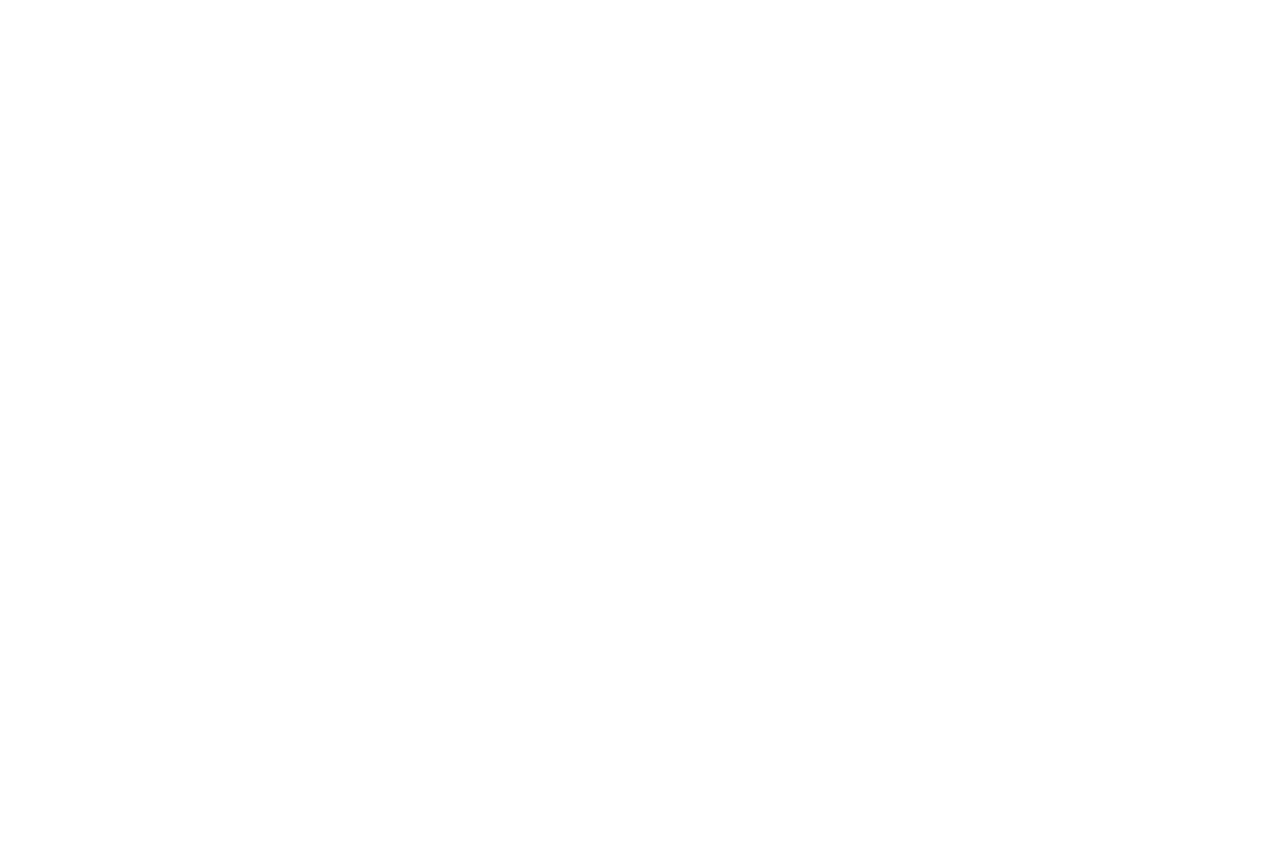
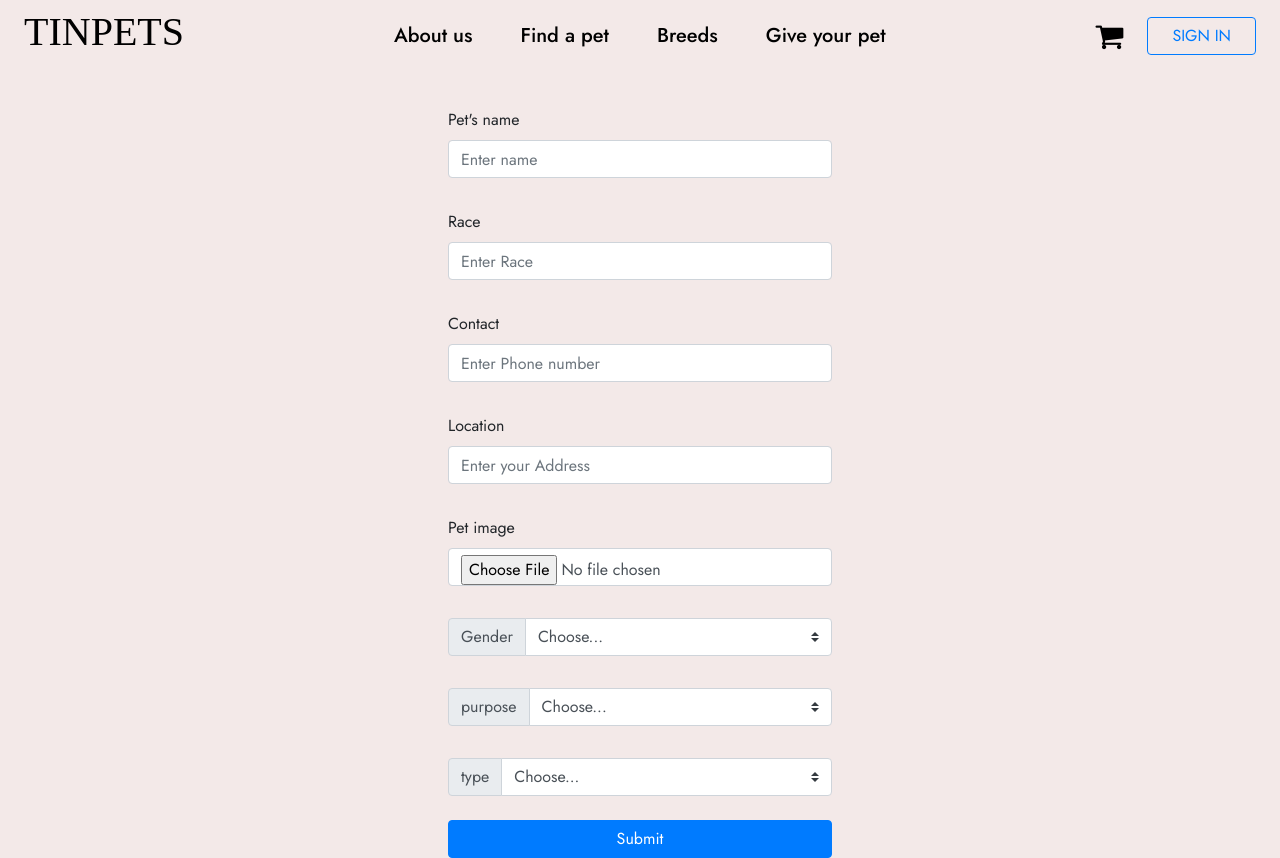
Before and after one commit to TonyYou998/tinpet, a React (Create React App) app: page /give in a window 1280 px wide. Before the commit the page ends 800 px from the top, so only its background shows below. Built offline with nearby package versions, Linux system fonts and the light colour scheme; a web font is replaced by a local one.

Commit message:
prepare for presentation

```diff
--- a/src/components/Navbar/index.js
+++ b/src/components/Navbar/index.js
@@ -13,24 +13,35 @@ export default function Navbar() {
   return (
 
     <nav className="navbar w-100 px-4 navbar__fix navbar-expand-lg navbar-light ">
+      <Link to="/" style={{color:"black",textDecoration:"none"}}>
       <h1 className="logo" >
         TINPETS
       </h1>
+      </Link>
+
 
       <div className=" navbar-collapse" id="navbarSupportedContent">
         <ul className="navbar-nav m-auto">
         <li className="nav-item mx-4">
             About us
           </li>
+          <Link to="/pet-all" style={{color:"black",textDecoration:"none"}}>
               <li className="nav-item mx-4">
                 Find a pet
               </li>
+          </Link>
+
+          <Link to="/breed" style={{textDecoration:"none",color:"black"}}>
             <li className="nav-item mx-4">
               Breeds
             </li>
+          </Link>
+          <Link to="/give" style={{textDecoration:"none",color:"black"}} >
           <li className="nav-item mx-4">
-            Market
+            Give your pet
           </li>
+          </Link>
+
 
 
         </ul>
--- a/src/containers/HomeTemplate/BreedPage/index.js
+++ b/src/containers/HomeTemplate/BreedPage/index.js
@@ -1,9 +1,30 @@
-function BreedPage(props) {
-
-
+import React from 'react'
+import SingleItem from '../FindAPetPage/components/SingleItem'
+function BreedPage() {
     return (
-        <div>
+        <div className="findapet__wrapper ">
+        <h3 className="text-center">All breeding available </h3>
+      <div className="container">
+        <div className="row">
+          <SingleItem img={"/img/dog1.jpg"} name={"shiba inu"} />
+          <SingleItem img={"/img/dog2.jpg"} name={"kato"}  />
+          <SingleItem img={"/img/dog3.jpg"} name={"name3"} />
+          <SingleItem  img={"/img/dog4.jpg"} name={"hello world"} />
+          <SingleItem img={"/img/dog3.jpg"} name={"doger"} />
+          <SingleItem img={"/img/dog6.jpg"} name={"yaiba"} />
+          <SingleItem img={"/img/dog7.jpg"} name={"nana"} />
+          <SingleItem img={"/img/dog2.jpg"} name={"coca"} />
+          <SingleItem img={"/img/dog3.jpg"} name={"pepsi"} />
+          <SingleItem img={"/img/dog4.jpg"} name={"bun"} />
+          <SingleItem img={"/img/dog1.jpg"} name={"ken"} />
+          <SingleItem img={"/img/dog6.jpg"} name={"doraemon"} />
+          <SingleItem  img={"/img/dog7.jpg"} name={"putin"} />
+          <SingleItem img={"/img/dog3.jpg"} name={" inu"} />
 
         </div>
+      </div>
+    </div>
     )
 }
+
+export default BreedPage
--- a/src/containers/HomeTemplate/FindAPetPage/components/SingleItem/index.js
+++ b/src/containers/HomeTemplate/FindAPetPage/components/SingleItem/index.js
@@ -1,4 +1,5 @@
 import React from 'react'
+import { Link } from 'react-router-dom';
 
 export default function SingleItem(props) {
     const {img,name}=props;
@@ -7,7 +8,10 @@ export default function SingleItem(props) {
         <div className="item__wrapper col-3 pt-3">
             <img className="item__img w-100" src={img} alt=""/>
             <div className="item__content">
+                <Link to="/detail/id">
                 <h6 className="py-2 btn btn-primary w-100" >{name}</h6>
+                </Link>
+
 
             </div>
         </div>
--- /dev/null
+++ b/src/containers/HomeTemplate/GiveUpPage/components/Form/index.js
@@ -0,0 +1,100 @@
+import React from 'react'
+
+function FormGiveUp() {
+    return (
+      <form>
+        <div className="form-group py-2">
+          <label htmlFor="exampleInputEmail1">Pet's name</label>
+          <input
+            type="text"
+            className="form-control"
+            placeholder="Enter name"
+          />
+        </div>
+        <div className="form-group py-2">
+          <label htmlFor="exampleInputEmail1">Race</label>
+          <input
+            type="text"
+            className="form-control"
+            placeholder="Enter Race"
+          />
+        </div>
+        <div className="form-group py-2">
+          <label htmlFor="exampleInputEmail1">Contact</label>
+          <input
+            type="phone"
+            className="form-control"
+            placeholder="Enter Phone number"
+          />
+        </div>
+
+        <div className="form-group py-2">
+          <label htmlFor="exampleInputEmail1">Location</label>
+          <input
+            type="text"
+            className="form-control"
+            placeholder="Enter your Address "
+          />
+        </div>
+        <div className="form-group py-2">
+          <label htmlFor="exampleInputEmail1">Pet image</label>
+          <input
+            type="file"
+            className="form-control"
+            placeholder="Enter your Address "
+          />
+        </div>
+        <div className="input-group py-2 mb-3">
+          <div className="input-group-prepend">
+            <label className="input-group-text" htmlFor="inputGroupSelect01">
+              Gender
+            </label>
+          </div>
+          <select className="custom-select w-50" id="inputGroupSelect01">
+            <option selected>Choose...</option>
+            <option value={1}>Male</option>
+            <option value={2}>Female</option>
+
+          </select>
+        </div>
+
+        <div className="input-group py-2 mb-3">
+          <div className="input-group-prepend">
+            <label className="input-group-text" htmlFor="inputGroupSelect01">
+              purpose
+            </label>
+          </div>
+          <select className="custom-select w-50" id="inputGroupSelect01">
+            <option selected>Choose...</option>
+            <option value={1}>Give</option>
+            <option value={2}>Breed</option>
+
+          </select>
+        </div>
+
+        <div className="input-group py-2 mb-3">
+          <div className="input-group-prepend">
+            <label className="input-group-text" htmlFor="inputGroupSelect01">
+              type
+            </label>
+          </div>
+          <select className="custom-select w-50" id="inputGroupSelect01">
+            <option selected>Choose...</option>
+            <option value={1}>Dog</option>
+            <option value={2}>Cat</option>
+            <option value={3}>Others</option>
+
+
+          </select>
+        </div>
+
+
+
+        <button type="submit" className="btn btn-primary w-100">
+          Submit
+        </button>
+      </form>
+    );
+}
+
+export default FormGiveUp;
--- /dev/null
+++ b/src/containers/HomeTemplate/GiveUpPage/index.js
@@ -0,0 +1,15 @@
+import React from 'react'
+import FormGiveUp from './components/Form';
+
+function GiveUpPage() {
+    return (
+        <div className="upload__pet">
+            <div className="upload__container">
+                <FormGiveUp/>
+
+            </div>
+        </div>
+    )
+}
+
+export default GiveUpPage;
--- a/src/containers/HomeTemplate/HomePage/components/Banner/index.js
+++ b/src/containers/HomeTemplate/HomePage/components/Banner/index.js
@@ -10,7 +10,7 @@ export default function Banner() {
                 </div>
                 <div className="banner__btn d-flex pt-4 justify-content-around ">
                     <Link to="/pet-all" className="btn btn-primary  banner__btn py-2 ">Find A Pet</Link>
-                    <div className="btn btn-primary  py-2 banner__btn">Give your pet</div>
+                    <Link to="/give" className="btn btn-primary  py-2 banner__btn">Give your pet</Link>
                 </div>
 
         </div>
--- a/src/containers/HomeTemplate/PetInfoPage/components/PetCard/index.js
+++ b/src/containers/HomeTemplate/PetInfoPage/components/PetCard/index.js
@@ -1,4 +1,4 @@
-import React from 'react'
+import React from 'react';
 
 export default function PetCard() {
     return (
@@ -15,6 +15,10 @@ export default function PetCard() {
                 </button>
 
 
+
+
+
+
           </div>
         </div>
         <div className="card__info w-80 mx-5 px-5   ">
@@ -24,11 +28,17 @@ export default function PetCard() {
             <h5 className="py-2" >Weight:<span style={{fontWeight:"normal"}}>3Kg</span></h5>
             <h5 className="py-2" >Sex:<span style={{fontWeight:"normal"}}>Male</span></h5>
             <h5 className="py-2" >Color:<span style={{fontWeight:"normal"}}>yellow</span></h5>
-            <h5 className="py-2" >OWner:<span style={{fontWeight:"normal"}}>Tony You</span></h5>
+            <h5 className="py-2" >Owner:<span style={{fontWeight:"normal"}}>Tony You</span></h5>
             <h5 className="py-2" >Location:<span style={{fontWeight:"normal"}}>Arizona</span></h5>
             <hr className="w-100"/>
 
         </div>
+
+<div>
+
+
+</div>
+
       </div>
     );
 }
--- a/src/routes/index.js
+++ b/src/routes/index.js
@@ -2,7 +2,8 @@ import FindAPetPage from "../containers/HomeTemplate/FindAPetPage"
 import HomePage from "../containers/HomeTemplate/HomePage"
 import LoginPage from "../containers/HomeTemplate/LoginPage"
 import PetInfoPage from "../containers/HomeTemplate/PetInfoPage"
-
+import BreedPage from "../containers/HomeTemplate/BreedPage"
+import GiveUpPage from "../containers/HomeTemplate/GiveUpPage"
 const routesHome=[
    {
        exact:true,
@@ -23,6 +24,15 @@ const routesHome=[
        exact:false,
        path:"/pet-all",
        Component:FindAPetPage
+   },
+   {
+       exact:false,
+       path:"/breed",
+       Component:BreedPage
+   },{
+       exact:false,
+       path:"/give",
+       Component:GiveUpPage
    }
 ]
 
--- a/src/scss/components/_navbar.scss
+++ b/src/scss/components/_navbar.scss
@@ -1,13 +1,17 @@
 .navbar-nav{
+    li{
+
+        font-weight: 500 !important;
+         font-size: 20px;
+        cursor: pointer;
+        &:hover{
+            font-style: italic;
+            transition: all .5s;
+            font-size: 25px;
+        }
+    }
 
 
-    li{
-
-            font-weight: 500 !important;
-             font-size: 20px;
-
-
-    }
 }
 .navbar{
    color: black;
--- /dev/null
+++ b/src/scss/components/_upload.scss
@@ -0,0 +1,8 @@
+.upload__pet{
+    background-color: #f3e9e8;
+    padding-top: 100px;
+    .upload__container{
+        width: 30%;
+        margin: 0 auto;
+    }
+}
--- a/src/scss/main.scss
+++ b/src/scss/main.scss
@@ -8,6 +8,7 @@
 @import "./components/loginPage";
 @import "./components/petdetail";
 @import "./components/findAPet";
+@import "./components/upload";
 *{
     font-family: Jost;
 
```
Lines whose indentation alone changed are shown as unchanged.
